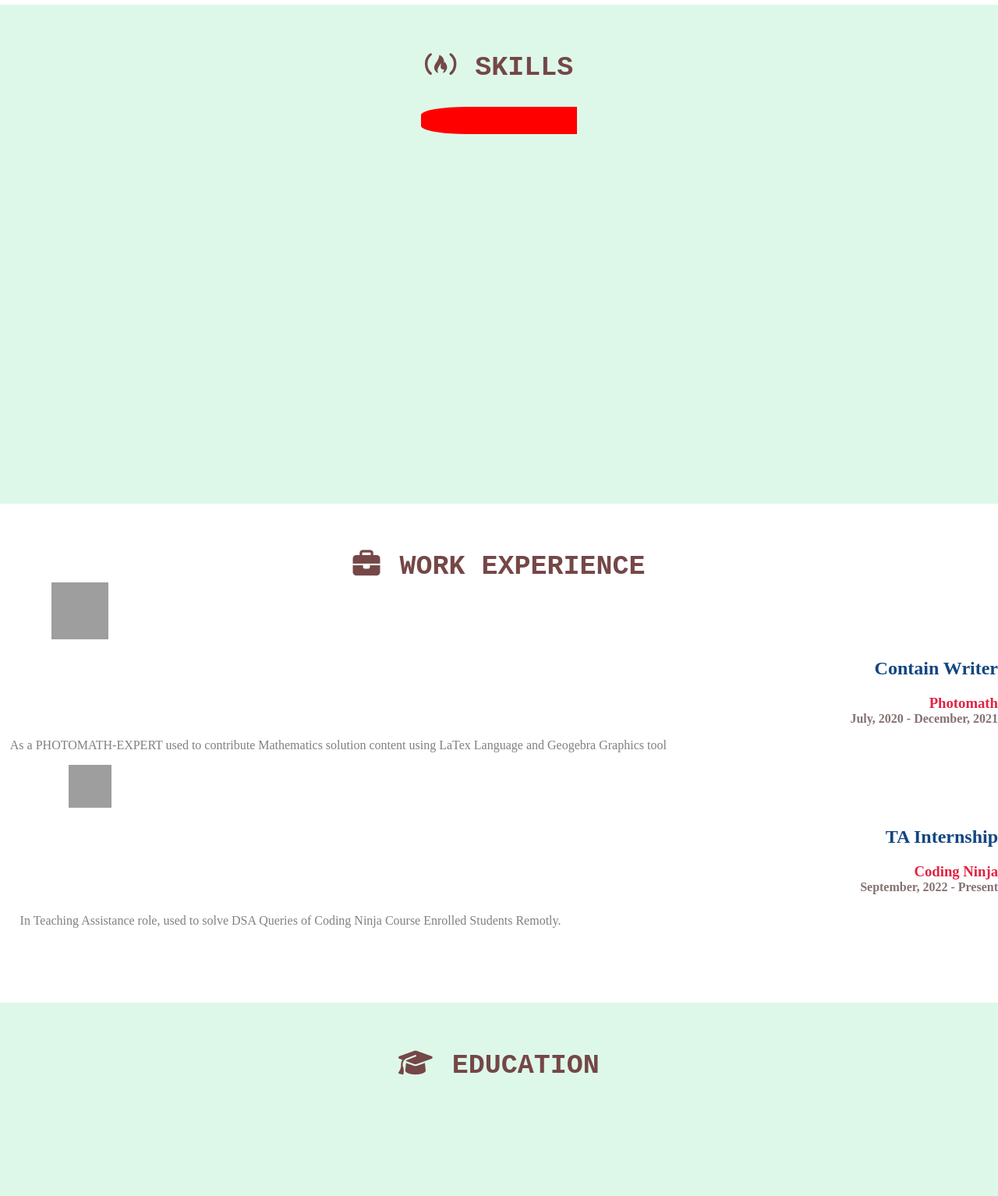
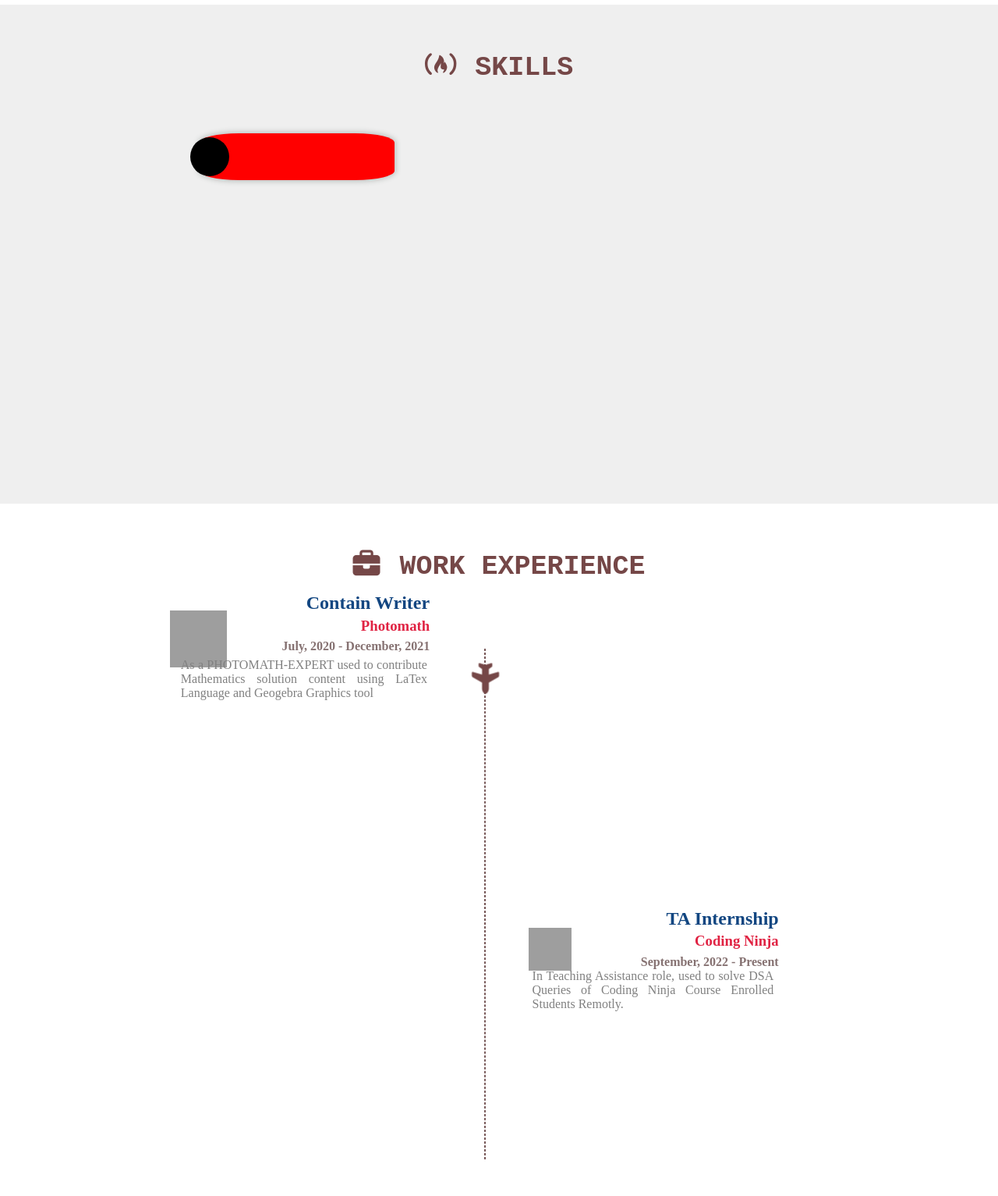
Before and after one commit to dasHimanshuSekhar/myResume, a plain HTML site: page index.html in a window 1280 px wide. Shown: the part 960-2494 px from the top of the page at 78% size. Drawn offline with Linux system fonts and the light colour scheme; grey boxes are pictures that could not be loaded.

Commit message:
Update style.css

```diff
--- a/style.css
+++ b/style.css
@@ -1,6 +1,7 @@
 body{
     min-width: 900px;
     margin:0px;
+    /* display: flex; */
 }
 
 /* Header Image */
@@ -75,14 +76,14 @@ body{
     color:rgb(42, 177, 85);
     /* color: black; */
     transition: color 0.5s;
-    box-shadow: 0px 0px 6px 2px rgba(62, 167, 134, 0.2) ;
+    box-shadow: 0px 0px 6px 2px rgba(62, 167, 134, 0.2);
     border-radius: 80%;
 }
 
 /* Each Section */
 
 .section-heading-style:nth-child(2n){
-    background-color: rgb(146 233 185 / 31%);
+    background-color: #efefef;
 }
 .section-heading-style #header{
     text-align: center;
@@ -144,50 +145,80 @@ body{
     height: 80vh;
 }
 
-#skills .skill{
-    margin: auto;
-    margin-top: 30px;
-    height: 35px;
-    width: 200px;
-    border-top-left-radius: 30%;
-    border-bottom-left-radius: 30%;
+.skill{
+    display: inline-block;
+    position: relative;
+    /* background-color: #dfdede6f; */
     background-color: red;
+    height: 60px;
+    width: 250px;
+    top: 10%;
+    left: 20%;
+    border-radius:20%;
+    border-width: 1px;
+    border-color: black;
+    box-shadow: 0px 0px 6px 2px rgba(75, 93, 86, 0.3);
 }
+.edge-left{
+    display: inline-block;
+    position: absolute;
+    background-color: black;
+    height: 50px;
+    width: 50px;
+    left: -5%;
+    bottom: 8%;
+    border-radius: 50%;
+}
+/* .edge-right{
+    display: inline-block;
+    position: absolute;
+    background-color: rgb(171, 175, 119);;
+    height: 41px;
+    width: 50px;
+    left: 55%;
+    bottom: 5%;
+    border-radius: 50%;
+} */
 
 /* Work Experience */
 
 #work-experience{
-    height: 80vh;
+    min-height: 80vh;
+    height: 120vh;
+    min-width: 90vw;
     text-align: center;
+    position: inherit;
 }
 
-#timelines{
+#timeline{
     height: 80%;
     width: 63%;
     position: relative;
     left: 17%;
-    border: red solid 2px;
+    /* border: red solid 2px; */
 }
 
-.timeline{
-    /* display: flex; */
-    margin: 15px 0 40px 11px;
+.timeline-box{
+    margin: 85px 0 40px 11px;
     height: 40%;
-    border: red solid 2px;
     width: 40%;
     position: relative;
 }
 
-.timeline:nth-child(2n){
+.timeline-box::after{
+    contain: 'ABC';
+}
+
+.timeline-box:nth-child(2n){
     left: 55.5%;
 }
 
 .timeline-divider{
-    width: 0;
-    height: 65%;
+    width: 0%;
+    height: 85%;
     border: 1px rgb(119, 88, 88) dashed;
     position: absolute;
-    top: 20%;
+    top: 0%;
     left: 50%;
 }
 
```
